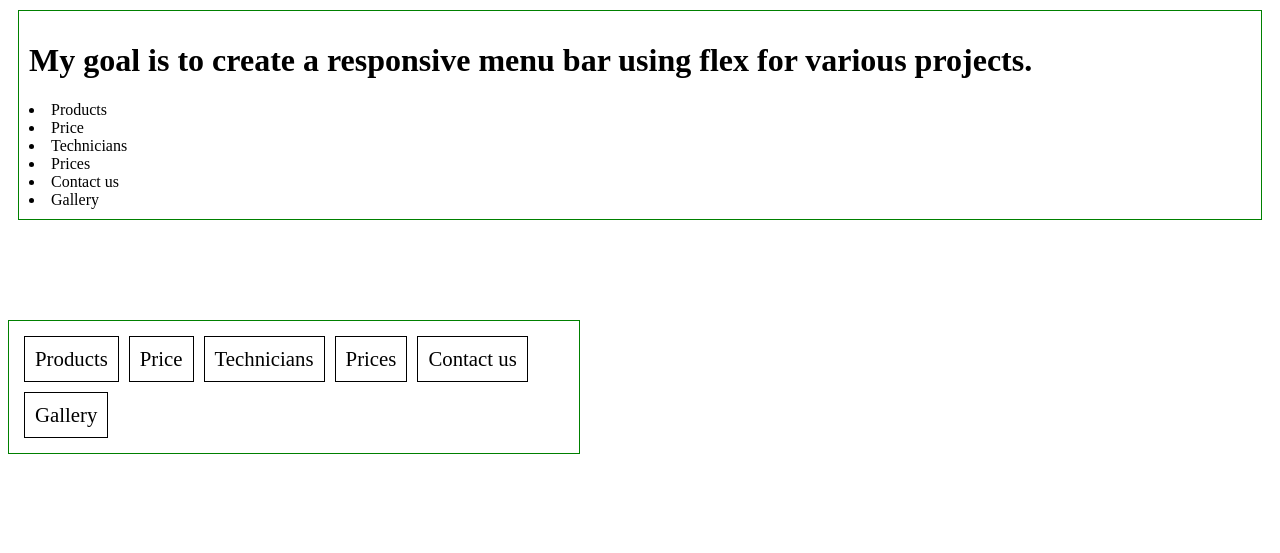
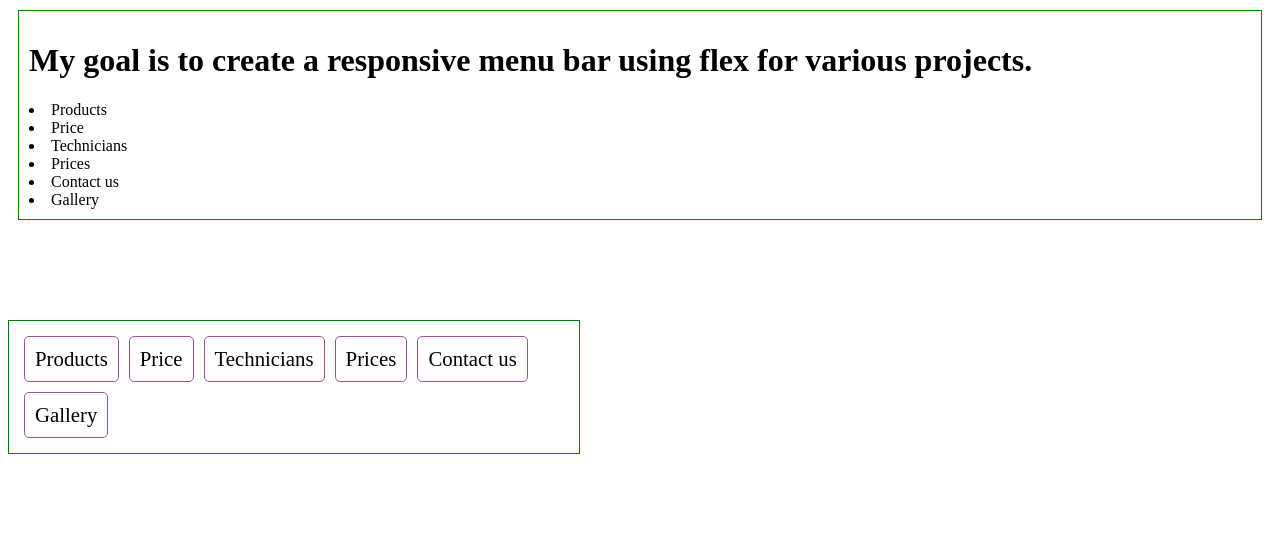
Before and after one commit to Jyoti09/Notes, a plain HTML site: page CSS/flex.html in a window 1280 px wide. Shown: the top 553 px of the page. Drawn offline with Linux system fonts and the light colour scheme.

Commit message:
Adds background on hover over flex-items

```diff
--- a/CSS/flex.html
+++ b/CSS/flex.html
@@ -15,14 +15,15 @@
 	}
 
 	.menuBarItem{
-		border: 1px solid black;
+		border: 1px solid #9c5498;
 		list-style:none;
 		padding: 10px;
 		font-size: 130%;
 		margin: 5px 5px;
-
-
-
+		border-radius:5px;
+		}
+	.menuBarItem:hover{
+	background-color: #9c5498;
 	}
 </style>
 
```
